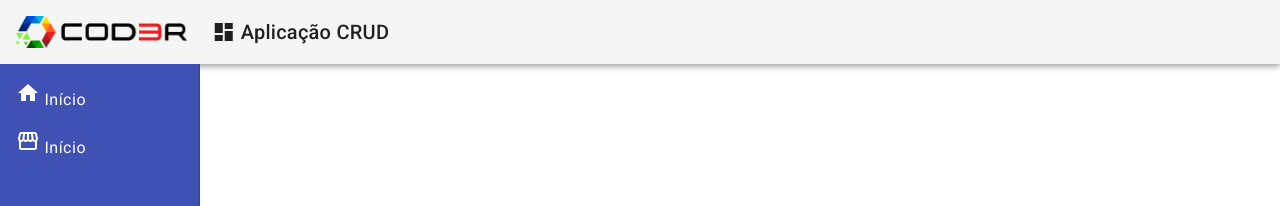
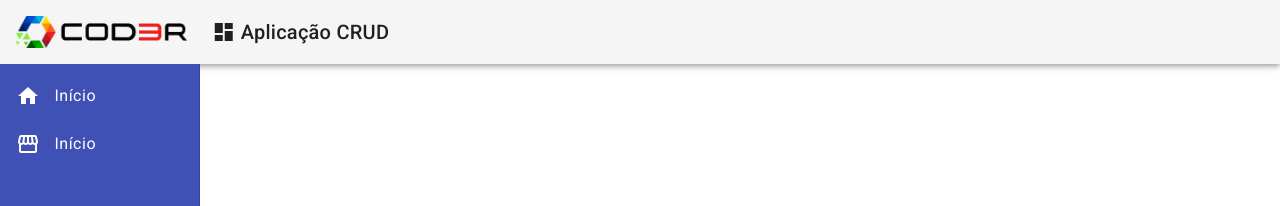
Before and after one commit to Alderj/crud, an Angular app: page / in a window 1280 px wide. Shown: the top 206 px of the page. Built offline with nearby package versions, Linux system fonts and the light colour scheme.

Commit message:
inserido v-middle na tag i

```diff
--- a/src/app/components/template/nav/nav.component.css
+++ b/src/app/components/template/nav/nav.component.css
@@ -1,9 +1,12 @@
 .sidenav{
     background-color: #3f51b5;
     width: 200px;
-
 }
 
 .sidenav a{
     color: #fff;
 }
+
+.sidenav i{
+    padding-right:  10px;
+}
--- a/src/app/components/template/nav/nav.component.html
+++ b/src/app/components/template/nav/nav.component.html
@@ -3,7 +3,7 @@
         <mat-nav-list class="nav-list">
             <mat-list-item>
                 <a>
-                    <i class="material-icons">
+                    <i class="material-icons v-middle">
                         home
                     </i>
                     Início
@@ -12,7 +12,7 @@
 
             <mat-list-item>
                 <a>
-                    <i class="material-icons">
+                    <i class="material-icons v-middle">
                         storefront
                     </i>
                     Início
```
